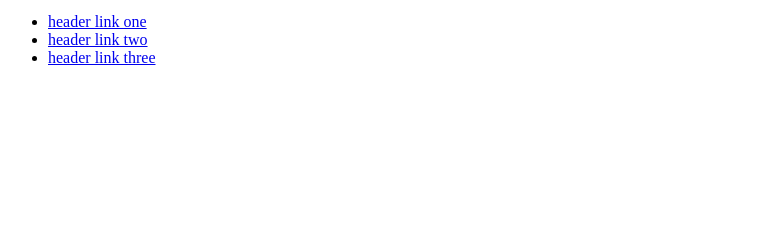
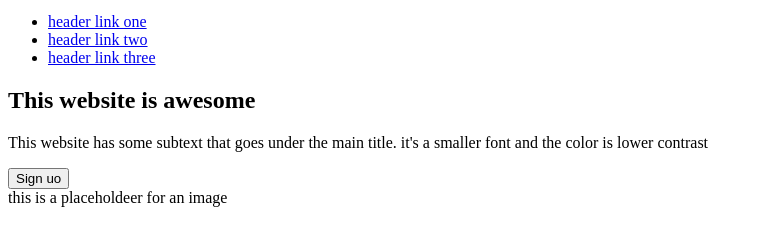
Before and after one commit to masul2099/landing-page, a plain HTML site: page index.html in a window 1280 px wide. Shown: the part 29-274 px from the top of the page, without its empty margins (0-761 px from the left). Drawn offline with Linux system fonts and the light colour scheme.

Commit message:
Add text, button to .hero

```diff
--- a/index.html
+++ b/index.html
@@ -17,10 +17,20 @@
     </header>
 
     <section class="hero">
-
+        <div class="text">
+          <h1 class="main">This website is awesome</h1>
+          <p class="secondary">This website has some subtext
+          that goes under the main title. it's a smaller font
+          and the color is lower contrast
+          </p>
+          <button class="signup">Sign uo</button>
+        </div>
+        <div class="image">
+        this is a placeholdeer for an image
+        </div>
     </section>
 
-    <section class="card">
+    <section class="information">
 
     </section>
 
```
